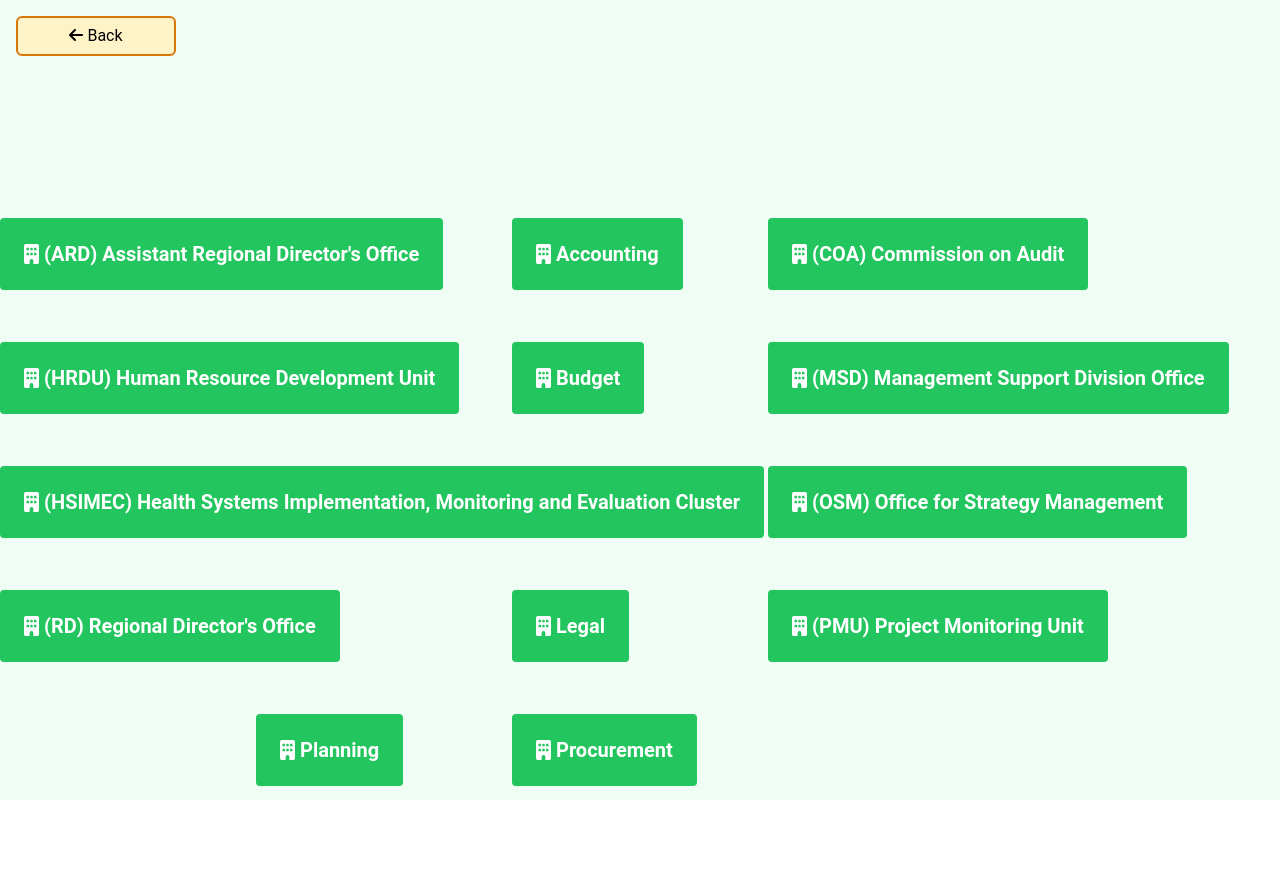
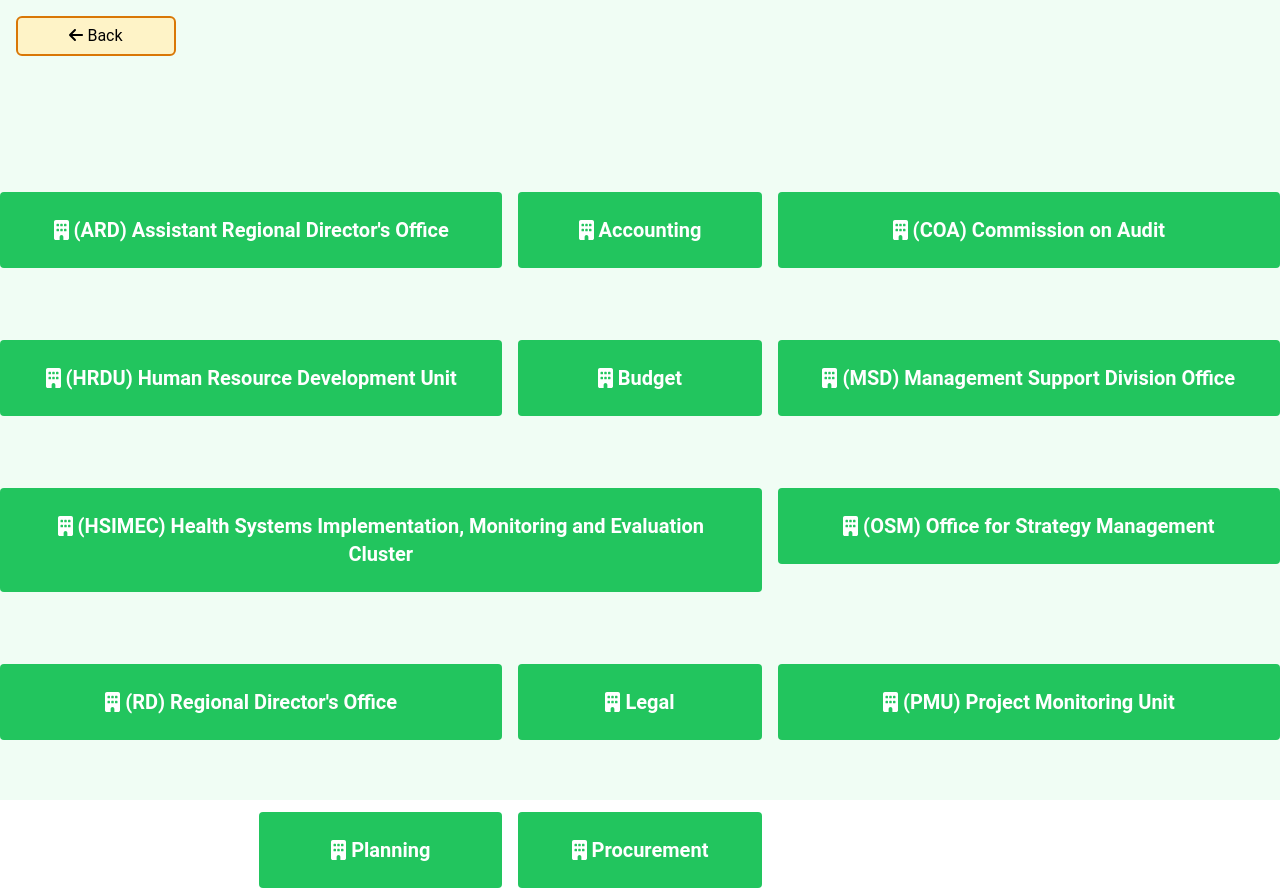
Before and after one commit to JeadFuentes/doh-guidemap, a React (Vite) app: page /second in a window 1280 px wide. Before the commit the page ends 800 px from the top, so only its background shows below. Built offline with nearby package versions, Linux system fonts and the light colour scheme.

Commit message:
changes in may20

```diff
--- a/src/Pages/1st/Imgcontainer.jsx
+++ b/src/Pages/1st/Imgcontainer.jsx
@@ -2,7 +2,7 @@ import React from 'react'
 import { Link } from 'react-router-dom'
 import { useParams } from 'react-router-dom'
 import { FontAwesomeIcon } from '@fortawesome/react-fontawesome'
-import { faArrowLeft, faPlus, faMinus, faRotateLeft } from '@fortawesome/free-solid-svg-icons'
+import { faArrowLeft, faMagnifyingGlassPlus, faMagnifyingGlassMinus } from '@fortawesome/free-solid-svg-icons'
 import { TransformWrapper, TransformComponent, useControls } from 'react-zoom-pan-pinch'
 
 function Imgcontainer() {
@@ -13,6 +13,15 @@ function Imgcontainer() {
     <div className="fixed top-0 left-0 p-4">
         <button className="bg-amber-100 border-2 border-amber-600 text-black text-md px-10 rounded-md w-40 h-10 flex flex-row items-center justify-center">
         <Link to="/first"><FontAwesomeIcon icon={faArrowLeft} /> Back</Link>
+        </button>
+    </div>
+    <div className="fixed top-20 left-2 p-4 bg-green-200 border-2 border-green-600">
+        <button className="bg-green-500 text-black text-md px-10 rounded-md w-40 h-10 flex flex-row items-center justify-center">
+        <Link to="/first"> Zoom <FontAwesomeIcon icon={faMagnifyingGlassPlus} /></Link>
+        </button>
+        <br />
+        <button className="bg-green-500 text-black text-md px-10 rounded-md w-40 h-10 flex flex-row items-center justify-center">
+        <Link to="/first"> Zoom <FontAwesomeIcon icon={faMagnifyingGlassMinus} /></Link>
         </button>
     </div>
     <div className='place-self-center text-2xl text-center mx-auto pt-52 md:pt-0 md:ml-56' style={{width: "80%"}}>
--- a/src/Pages/2nd/Imgcontainer2.jsx
+++ b/src/Pages/2nd/Imgcontainer2.jsx
@@ -2,7 +2,7 @@ import React from 'react'
 import { Link } from 'react-router-dom'
 import { useParams } from 'react-router-dom'
 import { FontAwesomeIcon } from '@fortawesome/react-fontawesome'
-import { faArrowLeft, faPlus, faMinus, faRotateLeft } from '@fortawesome/free-solid-svg-icons'
+import { faArrowLeft, faMagnifyingGlassPlus,faMagnifyingGlassMinus } from '@fortawesome/free-solid-svg-icons'
 import { TransformWrapper, TransformComponent, useControls } from 'react-zoom-pan-pinch'
 
 function Imgcontainer2() {
@@ -13,6 +13,15 @@ function Imgcontainer2() {
     <div className="fixed top-0 left-0 p-4">
         <button className="bg-amber-100 border-2 border-amber-600 text-black text-md px-10 rounded-md w-40 h-10 flex flex-row items-center justify-center">
         <Link to="/second"><FontAwesomeIcon icon={faArrowLeft} /> Back</Link>
+        </button>
+    </div>
+    <div className="fixed top-20 left-2 p-4 bg-green-200 border-2 border-green-600">
+        <button className="bg-green-500 text-black text-md px-10 rounded-md w-40 h-10 flex flex-row items-center justify-center">
+        <Link to="/first"> Zoom <FontAwesomeIcon icon={faMagnifyingGlassPlus} /></Link>
+        </button>
+        <br />
+        <button className="bg-green-500 text-black text-md px-10 rounded-md w-40 h-10 flex flex-row items-center justify-center">
+        <Link to="/first"> Zoom <FontAwesomeIcon icon={faMagnifyingGlassMinus} /></Link>
         </button>
     </div>
     <div className='place-self-center text-2xl text-center mx-auto pt-52 md:pt-0 md:ml-56' style={{width: "80%"}}>
--- a/src/Pages/2nd/Second.jsx
+++ b/src/Pages/2nd/Second.jsx
@@ -11,57 +11,57 @@ function Second() {
         <Link to="/floors"><FontAwesomeIcon icon={faArrowLeft} /> Back</Link>
         </button>
       </div>
-      <div className="md:container md:mx-auto pt-60 grid grid-cols-2 md:grid-cols-5 gaps-4">
-          <div className='place-self-start col-span-2'>
-          <a href="second/imgcontainer2/ardoffice.png" className='p-6 rounded bg-green-500 w-50 text-center font-bold text-xl text-white'>
+      <div className="md:container md:mx-auto pt-48 grid grid-cols-2 md:grid-cols-5 gap-4">
+          <div className='place-self-start col-span-2 w-full p-6 rounded bg-green-500 text-center font-bold text-xl text-white'>
+          <a href="second/imgcontainer2/ardoffice.png">
             <FontAwesomeIcon icon={faBuilding} /> (ARD) Assistant Regional Director's Office</a>
           </div>
-          <div className='place-self-start'>
-          <a href="second/imgcontainer2/accounting.png" className='p-6 rounded bg-green-500 w-50 text-center font-bold text-xl text-white'>
+          <div className='place-self-start w-full p-6 rounded bg-green-500 text-center font-bold text-xl text-white'>
+          <a href="second/imgcontainer2/accounting.png">
             <FontAwesomeIcon icon={faBuilding} /> Accounting</a>
           </div>
-          <div className='place-self-start col-span-2'>
-          <a href="second/imgcontainer2/coa.png" className='p-6 rounded bg-green-500 w-50 text-center font-bold text-xl text-white'>
+          <div className='place-self-start col-span-2 w-full p-6 rounded bg-green-500 text-center font-bold text-xl text-white'>
+          <a href="second/imgcontainer2/coa.png">
             <FontAwesomeIcon icon={faBuilding} /> (COA) Commission on Audit</a>
           </div>
-          <div className='place-self-start col-span-2 mt-24'>
-          <a href="second/imgcontainer2/hrdu.png" className='p-6 rounded bg-green-500 w-50 text-center font-bold text-xl text-white'>
+          <div className='place-self-start col-span-2 mt-14 w-full p-6 rounded bg-green-500 text-center font-bold text-xl text-white'>
+          <a href="second/imgcontainer2/hrdu.png">
             <FontAwesomeIcon icon={faBuilding} /> (HRDU) Human Resource Development Unit</a>
           </div>
-          <div className='place-self-start mt-24'>
-          <a href="second/imgcontainer2/budget.png" className='p-6 rounded bg-green-500 w-50 text-center font-bold text-xl text-white'>
+          <div className='place-self-start mt-14 w-full p-6 rounded bg-green-500 text-center font-bold text-xl text-white'>
+          <a href="second/imgcontainer2/budget.png">
             <FontAwesomeIcon icon={faBuilding} /> Budget</a>
           </div>
-          <div className='place-self-start col-span-2 mt-24'>
-          <a href="second/imgcontainer2/msd.png" className='p-6 rounded bg-green-500 w-50 text-center font-bold text-xl text-white'>
+          <div className='place-self-start col-span-2 mt-14 w-full p-6 rounded bg-green-500 text-center font-bold text-xl text-white'>
+          <a href="second/imgcontainer2/msd.png">
             <FontAwesomeIcon icon={faBuilding} /> (MSD) Management Support Division Office</a>
           </div>
-          <div className='place-self-start col-span-3 mt-24'>
-          <a href="second/imgcontainer2/hsimec.png" className='p-6 rounded bg-green-500 w-50 text-center font-bold text-xl text-white'>
+          <div className='place-self-start col-span-3 mt-14 w-full p-6 rounded bg-green-500 text-center font-bold text-xl text-white'>
+          <a href="second/imgcontainer2/hsimec.png">
             <FontAwesomeIcon icon={faBuilding} /> (HSIMEC) Health Systems Implementation, Monitoring and Evaluation Cluster</a>
           </div>
-          <div className='place-self-start col-span-2 mt-24'>
-          <a href="second/imgcontainer2/osm.png" className='p-6 rounded bg-green-500 w-50 text-center font-bold text-xl text-white'>
+          <div className='place-self-start col-span-2 mt-14 w-full p-6 rounded bg-green-500 text-center font-bold text-xl text-white'>
+          <a href="second/imgcontainer2/osm.png">
             <FontAwesomeIcon icon={faBuilding} /> (OSM) Office for Strategy Management</a>
           </div>
-          <div className='place-self-start col-span-2 mt-24'>
-          <a href="second/imgcontainer2/rdoffice.png" className='p-6 rounded bg-green-500 w-50 text-center font-bold text-xl text-white'>
+          <div className='place-self-start col-span-2 mt-14 w-full p-6 rounded bg-green-500 text-center font-bold text-xl text-white'>
+          <a href="second/imgcontainer2/rdoffice.png">
             <FontAwesomeIcon icon={faBuilding} /> (RD) Regional Director's Office</a>
           </div>
-          <div className='place-self-start mt-24'>
-          <a href="second/imgcontainer2/legal.png" className='p-6 rounded bg-green-500 w-50 text-center font-bold text-xl text-white'>
+          <div className='place-self-start mt-14 w-full p-6 rounded bg-green-500 text-center font-bold text-xl text-white'>
+          <a href="second/imgcontainer2/legal.png">
             <FontAwesomeIcon icon={faBuilding} /> Legal</a>
           </div>
-          <div className='place-self-start col-span-2 mt-24'>
-          <a href="second/imgcontainer2/pmu.png" className='p-6 rounded bg-green-500 w-50 text-center font-bold text-xl text-white'>
+          <div className='place-self-start col-span-2 mt-14 w-full p-6 rounded bg-green-500 text-center font-bold text-xl text-white'>
+          <a href="second/imgcontainer2/pmu.png">
             <FontAwesomeIcon icon={faBuilding} /> (PMU) Project Monitoring Unit</a>
           </div>
-          <div className='place-self-start col-start-2 mt-24'>
-          <a href="second/imgcontainer2/planning.png" className='p-6 rounded bg-green-500 w-50 text-center font-bold text-xl text-white'>
+          <div className='place-self-start col-start-2 mt-14 w-full p-6 rounded bg-green-500 text-center font-bold text-xl text-white'>
+          <a href="second/imgcontainer2/planning.png">
             <FontAwesomeIcon icon={faBuilding} /> Planning</a>
           </div>
-          <div className='place-self-start md:mt-24'>
-          <a href="second/imgcontainer2/procurement.png" className='p-6 rounded bg-green-500 w-50 text-center font-bold text-xl text-white'>
+          <div className='place-self-start md:mt-14 w-full p-6 rounded bg-green-500 text-center font-bold text-xl text-white'>
+          <a href="second/imgcontainer2/procurement.png">
             <FontAwesomeIcon icon={faBuilding} /> Procurement</a>
           </div>
       </div>
--- a/src/Pages/3rd/Imgcontainer3.jsx
+++ b/src/Pages/3rd/Imgcontainer3.jsx
@@ -2,7 +2,7 @@ import React from 'react'
 import { Link } from 'react-router-dom'
 import { useParams } from 'react-router-dom'
 import { FontAwesomeIcon } from '@fortawesome/react-fontawesome'
-import { faArrowLeft, faPlus, faMinus, faRotateLeft } from '@fortawesome/free-solid-svg-icons'
+import { faArrowLeft, faMagnifyingGlassPlus, faMagnifyingGlassMinus } from '@fortawesome/free-solid-svg-icons'
 import { TransformWrapper, TransformComponent, useControls } from 'react-zoom-pan-pinch'
 
 function Imgcontainer3() {
@@ -13,6 +13,15 @@ function Imgcontainer3() {
     <div className="fixed top-0 left-0 p-4">
         <button className="bg-amber-100 border-2 border-amber-600 text-black text-md px-10 rounded-md w-40 h-10 flex flex-row items-center justify-center">
         <Link to="/third"><FontAwesomeIcon icon={faArrowLeft} /> Back</Link>
+        </button>
+    </div>
+    <div className="fixed top-20 left-2 p-4 bg-green-200 border-2 border-green-600">
+        <button className="bg-green-500 text-black text-md px-10 rounded-md w-40 h-10 flex flex-row items-center justify-center">
+        <Link to="/first"> Zoom <FontAwesomeIcon icon={faMagnifyingGlassPlus} /></Link>
+        </button>
+        <br />
+        <button className="bg-green-500 text-black text-md px-10 rounded-md w-40 h-10 flex flex-row items-center justify-center">
+        <Link to="/first"> Zoom <FontAwesomeIcon icon={faMagnifyingGlassMinus} /></Link>
         </button>
     </div>
     <div className='place-self-center text-2xl text-center mx-auto pt-52 md:pt-0 md:ml-56' style={{width: "80%"}}>
```
Also changed, not shown: src/Pages/1st/First.jsx (+23 -23 lines), src/Pages/3rd/Third.jsx (+25 -25 lines).
